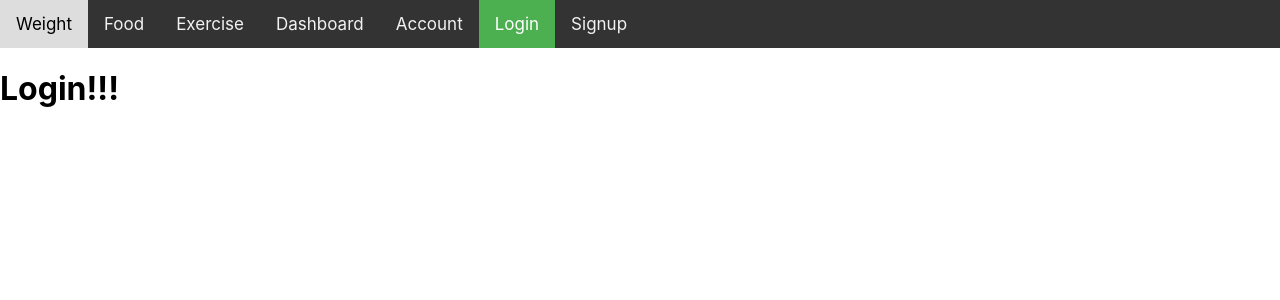
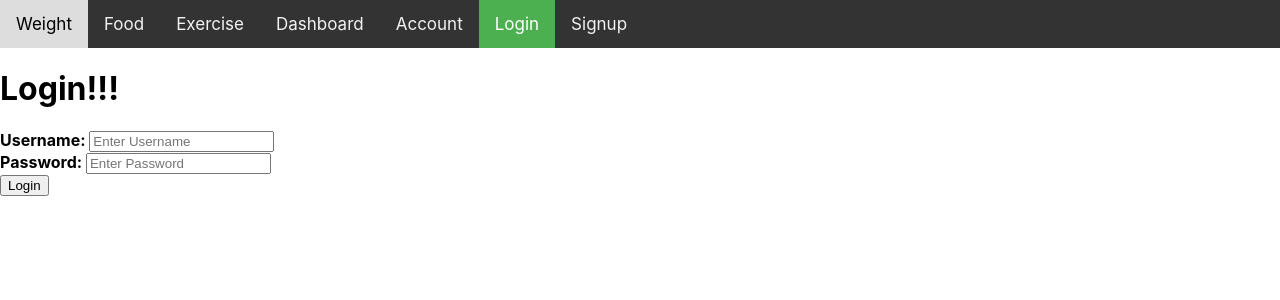
Before and after one commit to MarcusMellorMIM/FitBook2_frontend, a React (Create React App) app: page /Login in a window 1280 px wide. Shown: the top 300 px of the page. Built offline with nearby package versions, Linux system fonts and the light colour scheme; no server answers.

Commit message:
Login Form skeleton added

```diff
--- a/src/App.js
+++ b/src/App.js
@@ -29,7 +29,7 @@ class App extends React.Component {
       weights: [],
       meals: [],
       exercises: [],
-      isLoggedIn: true
+      isLoggedIn: false
     };
   }
 
--- a/src/Login.js
+++ b/src/Login.js
@@ -5,6 +5,19 @@ class Login extends Component {
     return (
       <div>
         <h1>Login!!!</h1>
+        <form onSubmit={this.props.handleLogin}>
+          <label htmlFor="user_name">
+            <b>Username: </b>
+          </label>
+          <input type="text" placeholder="Enter Username" name="user_name" />
+          <br />
+          <label htmlFor="password">
+            <b>Password: </b>
+          </label>
+          <input type="text" placeholder="Enter Password" name="password" />
+          <br />
+          <input type="submit" value="Login" />
+        </form>
       </div>
     );
   }
--- a/src/Signup.js
+++ b/src/Signup.js
@@ -76,10 +76,12 @@ class Signup extends Component {
           <label htmlFor="gender">
             <b>Gender: </b>
           </label>
-          <select name="gender" onChange={this.props.changeUser}>
-            <option selected="selected" value="male">
-              Male
-            </option>
+          <select
+            defaultValue="male"
+            name="gender"
+            onChange={this.props.changeUser}
+          >
+            <option value="male">Male</option>
             <option value="female">Female</option>
           </select>{" "}
           <b>Required to calculate your base metabolic rate</b>
```
